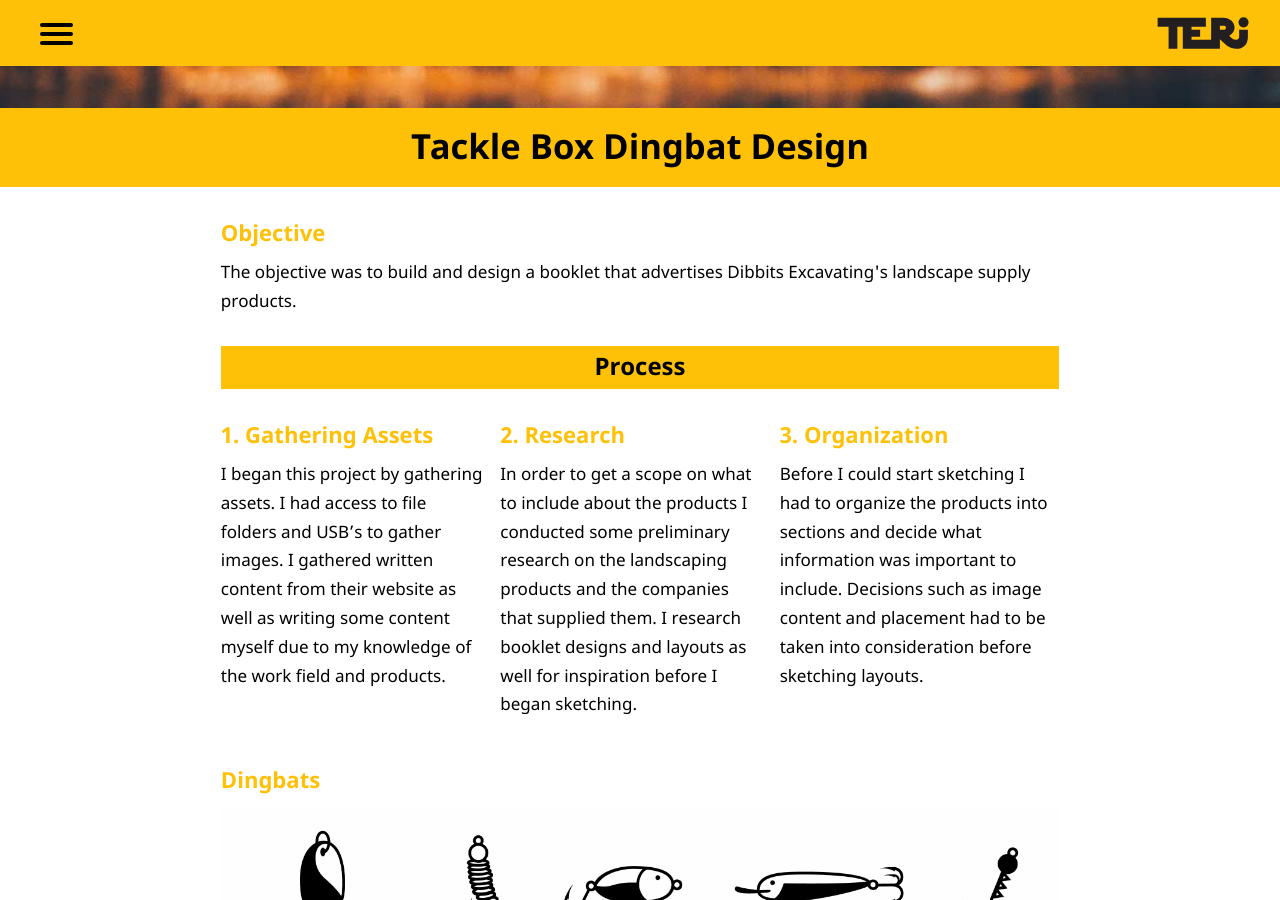
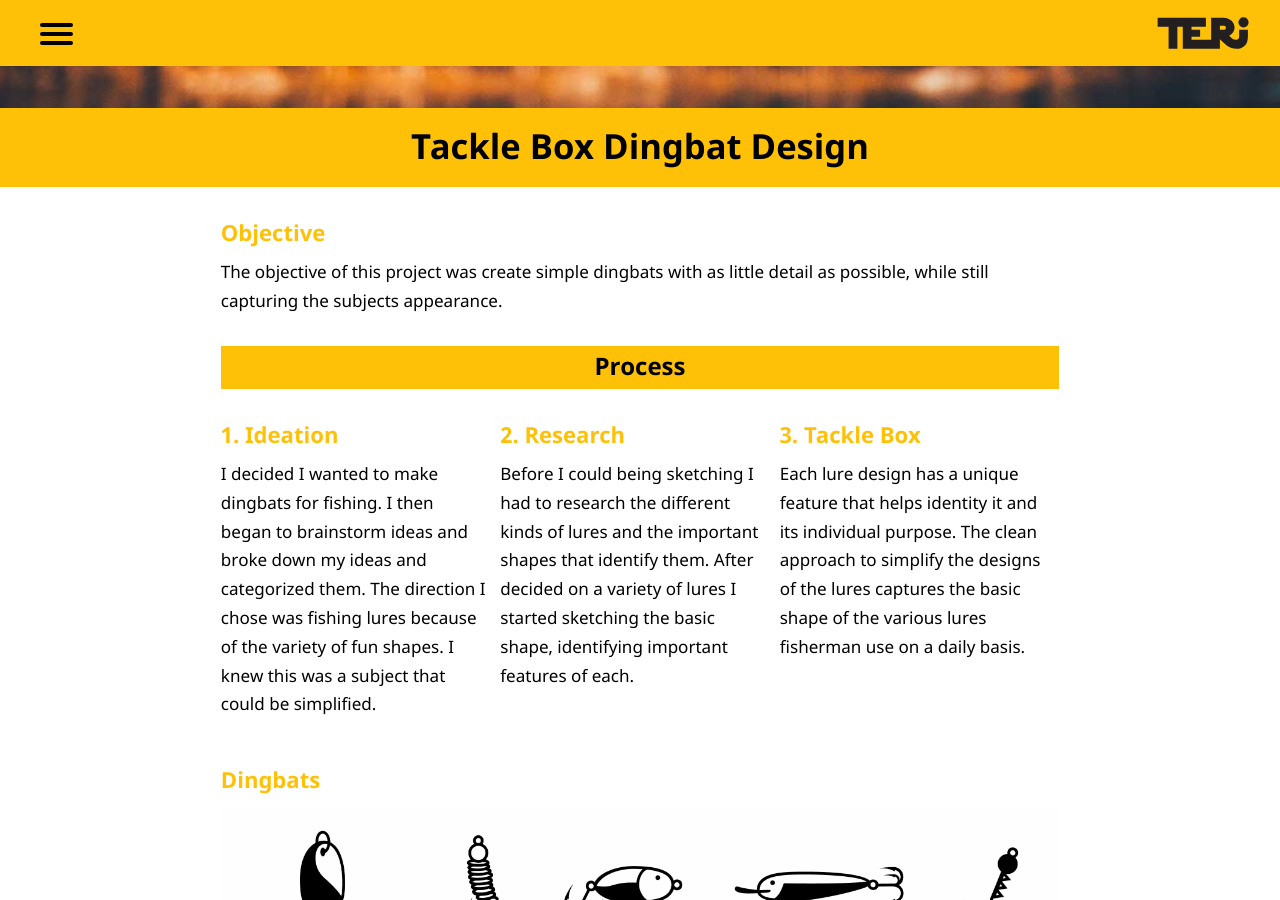
Before and after one commit to TeriDibbits/teridibbits.ca, a Jekyll site: the page built from pages/dingbats.html, in a window 1280 px wide and 900 px high, scrolled down 650 px. Built offline with Jekyll 4.4.1, drawn with Linux system fonts in a browser that asks for light colours.

Commit message:
replaced copy on dingbats page

```diff
--- a/pages/dingbats.html
+++ b/pages/dingbats.html
@@ -2,28 +2,28 @@
 layout: default
 banner_img: banner-dingbats.jpg
 title: "Dingbats · Teri Dibbits Portfolio"
-description: "Booklet Design that advertises Dibbits Excavating's landscape products."
+description: "Dingbat design of fishing lures called Tackle Box."
 ---
 
   <main itemscope>
     <h1 class="section-header gutter island-1-2 push-0">Tackle Box Dingbat Design</h1>
     <div class="island content">
       <h3 class="push-1-4">Objective</h3>
-      <p class="push milli" itemprop="description">The objective was to build and design a booklet that advertises Dibbits Excavating's landscape supply products.</p>
+      <p class="push milli" itemprop="description">The objective of this project was create simple dingbats with as little detail as possible, while still capturing the subjects appearance.</p>
 
       <h2 class="push section-header">Process</h2>
       <div class="grid push">
         <div class="unit xs-1 s-1 m-1-3 l-1-3 xl-1-3 pad-right">
-          <h3 class="push-1-4">1. Gathering Assets</h3>
-          <p class="push-1-2 milli" itemprop="description">I began this project by gathering assets. I had access to file folders and USB’s to gather images. I gathered written content from their website as well as writing some content myself due to my knowledge of the work field and products.</p>
+          <h3 class="push-1-4">1. Ideation</h3>
+          <p class="push-1-2 milli" itemprop="description">I decided I wanted to make dingbats for fishing. I then began to brainstorm ideas and broke down my ideas and categorized them. The direction I chose was fishing lures because of the variety of fun shapes. I knew this was a subject that could be simplified.</p>
         </div>
         <div class="unit xs-1 s-1 m-1-3 l-1-3 xl-1-3 pad-right">
           <h3 class="push-1-4">2. Research</h3>
-          <p class="push-1-2 milli" itemprop="description">In order to get a scope on what to include about the products I conducted some preliminary research on the landscaping products and the companies that supplied them. I research booklet designs and layouts as well for inspiration before I began sketching.</p>
+          <p class="push-1-2 milli" itemprop="description">Before I could being sketching I had to research the different kinds of lures and the important shapes that identify them. After decided on a variety of lures I started sketching the basic shape, identifying important features of each.</p>
         </div>
         <div class="unit xs-1 s-1 m-1-3 l-1-3 xl-1-3">
-          <h3 class="push-1-4">3. Organization</h3>
-          <p class="push-1-2 milli" itemprop="description">Before I could start sketching I had to organize the products into sections and decide what information was important to include. Decisions such as image content and placement had to be taken into consideration before sketching layouts.</p>
+          <h3 class="push-1-4">3. Tackle Box</h3>
+          <p class="push-1-2 milli" itemprop="description">Each lure design has a unique feature that helps identity it and its individual purpose. The clean approach to simplify the designs of the lures captures the basic shape of the various lures fisherman use on a daily basis.</p>
         </div>
       </div>
 
```
